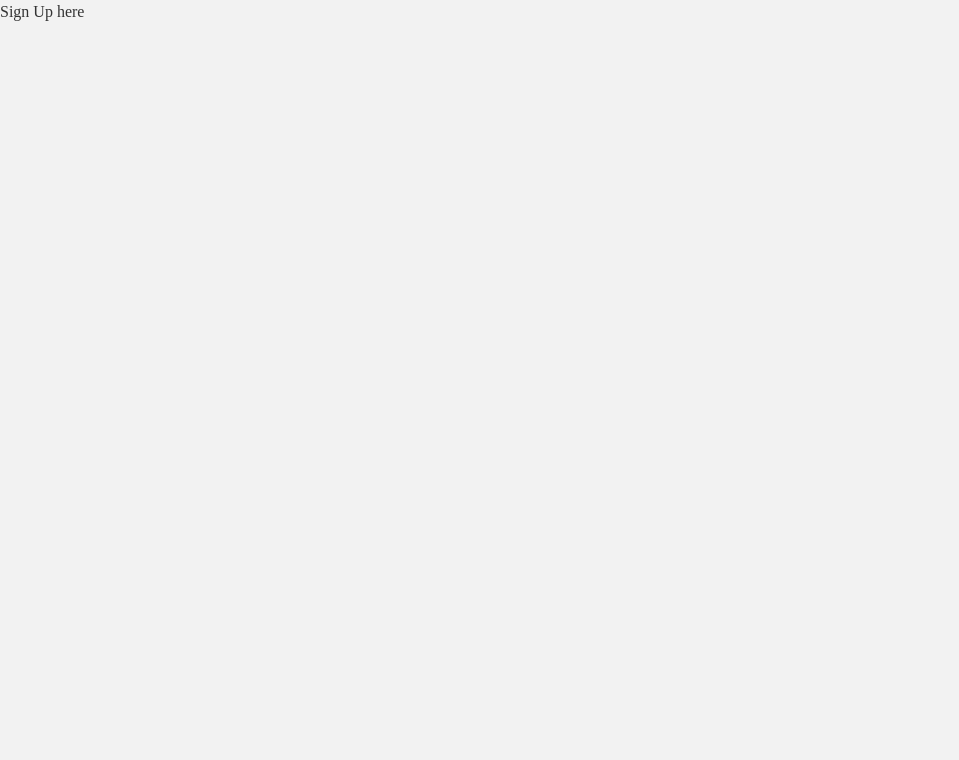
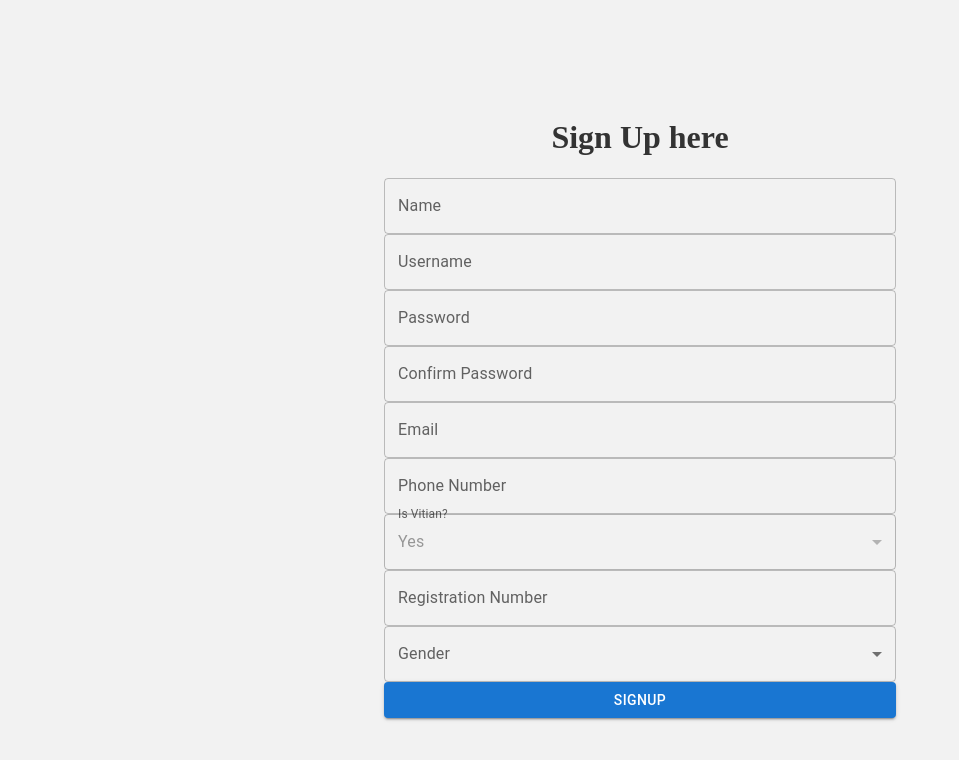
Before and after one commit to csivitu/CCS-Frontend-2022, a Next.js app: page /signup in a window 1280 px wide. Shown: the top 760 px of the page, without its empty margins (0-959 px from the left). Built offline with nearby package versions, Linux system fonts and the light colour scheme.

Commit message:
feat: Signup page inputs

```diff
--- a/package.json
+++ b/package.json
@@ -8,6 +8,9 @@
     "lint": "next lint"
   },
   "dependencies": {
+    "@emotion/react": "^11.7.1",
+    "@emotion/styled": "^11.6.0",
+    "@mui/material": "^5.3.1",
     "next": "12.0.7",
     "react": "17.0.2",
     "react-dom": "17.0.2"
--- a/pages/_app.js
+++ b/pages/_app.js
@@ -1,7 +1,21 @@
-import '../styles/globals.css'
+import "../styles/globals.css";
+import { StyledEngineProvider } from "@mui/material/styles";
+import { CacheProvider } from "@emotion/react";
+import createCache from "@emotion/cache";
+
+const cache = createCache({
+  key: "css",
+  prepend: true,
+});
 
 function MyApp({ Component, pageProps }) {
-  return <Component {...pageProps} />
+  return (
+    <StyledEngineProvider injectFirst>
+      <CacheProvider value={cache}>
+        <Component {...pageProps} />
+      </CacheProvider>
+    </StyledEngineProvider>
+  );
 }
 
-export default MyApp
+export default MyApp;
--- a/pages/signup.js
+++ b/pages/signup.js
@@ -1,16 +1,168 @@
+import { useEffect, useState } from "react";
+import {
+  Button,
+  FormControl,
+  InputLabel,
+  MenuItem,
+  OutlinedInput,
+  Select,
+} from "@mui/material";
 import Head from "next/head";
 
 const Signup = () => {
-    return(
+  const [name, setName] = useState("");
+  const [username, setUsername] = useState("");
+  const [password, setPassword] = useState("");
+  const [confirmPassword, setConfirmPassword] = useState("");
+  const [email, setEmail] = useState("");
+  const [phone, setPhone] = useState("");
+  const [isVitian, setIsVitian] = useState(true);
+  const [regNo, setRegNo] = useState("");
+  const [gender, setGender] = useState("");
+
+  const optionsForIsVitian = [
+    { name: "Yes", value: true },
+    { name: "No", value: false },
+  ];
+
+  const optionsForGender = [
+    { name: "Male", value: "M" },
+    { name: "Female", value: "F" },
+  ];
+
+  async function submitHandler(e) {
+    e.preventDefault();
+
+    const data = {
+      name,
+      username,
+      password,
+      confirmPassword,
+      email,
+      phone,
+      isVitian,
+      regNo,
+      gender,
+    };
+
+    console.log(data);
+  }
+
+  return (
     <>
       <Head>
         <title>CCS | Signup</title>
         <meta name="keywords" content="ccs" />
       </Head>
-        <div>
+      <div className="flex flex-col items-center justify-center h-screen ">
         <h1> Sign Up here</h1>
+        <form
+          className="w-full max-w-lg"
+          onSubmit={submitHandler}
+          autoComplete="off"
+        >
+          <CustomInput
+            type="text"
+            label="Name"
+            value={name}
+            setValue={setName}
+          />
+          <CustomInput
+            type="text"
+            label="Username"
+            value={username}
+            setValue={setUsername}
+          />
+          <CustomInput
+            type="password"
+            label="Password"
+            value={password}
+            setValue={setPassword}
+          />
+          <CustomInput
+            type="password"
+            label="Confirm Password"
+            value={confirmPassword}
+            setValue={setConfirmPassword}
+          />
+          <CustomInput
+            type="email"
+            label="Email"
+            value={email}
+            setValue={setEmail}
+          />
+          <CustomInput
+            type="tel"
+            label="Phone Number"
+            value={phone}
+            setValue={setPhone}
+          />
+          <CustomSelect
+            label="Is Vitian?"
+            value={isVitian}
+            setValue={setIsVitian}
+            options={optionsForIsVitian}
+            disabled={true}
+          />
+          <CustomInput
+            type="text"
+            label="Registration Number"
+            value={regNo}
+            setValue={setRegNo}
+            disabled={!isVitian}
+          />
+          <CustomSelect
+            label="Gender"
+            value={gender}
+            setValue={setGender}
+            options={optionsForGender}
+          />
+          <Button variant="contained" type="submit" className="w-full">
+            Signup
+          </Button>
+        </form>
       </div>
     </>
+  );
+};
+
+function CustomInput({ value, setValue, label, type, disabled = false }) {
+  return (
+    <FormControl className="w-full">
+      <InputLabel className="">{label}</InputLabel>
+      <OutlinedInput
+        type={type}
+        label={label}
+        value={value}
+        onChange={(e) => setValue(e.target.value)}
+        required
+        disabled={disabled}
+      />
+    </FormControl>
+  );
+}
+
+function CustomSelect({ value, setValue, label, options, disabled = false }) {
+  function handleChange(e) {
+    setValue(e.target.value);
+  }
+  return (
+    <FormControl className="w-full">
+      <InputLabel>{label}</InputLabel>
+      <Select
+        value={value}
+        onChange={handleChange}
+        disabled={disabled}
+        required
+      >
+        <MenuItem value="">None</MenuItem>
+        {options.map((option) => (
+          <MenuItem value={option.value} key={"option" + option.value}>
+            {option.name}
+          </MenuItem>
+        ))}
+      </Select>
+    </FormControl>
   );
 }
 
--- a/styles/globals.css
+++ b/styles/globals.css
@@ -1,4 +1,3 @@
-@tailwind base;
 @tailwind components;
 @tailwind utilities;
 @import url('https://fonts.googleapis.com/css2?family=Nunito:wght@300;400;600;700&display=swap');
--- a/tailwind.config.js
+++ b/tailwind.config.js
@@ -3,6 +3,7 @@ module.exports = {
     "./pages/**/*.{js,ts,jsx,tsx}",
     "./components/**/*.{js,ts,jsx,tsx}",
   ],
+  important: "#__next",
   theme: {
     extend: {},
   },
```
Also changed, not shown: 1 other file (tests, documents, lock files or other folders). Lines whose indentation alone changed are shown as unchanged.
